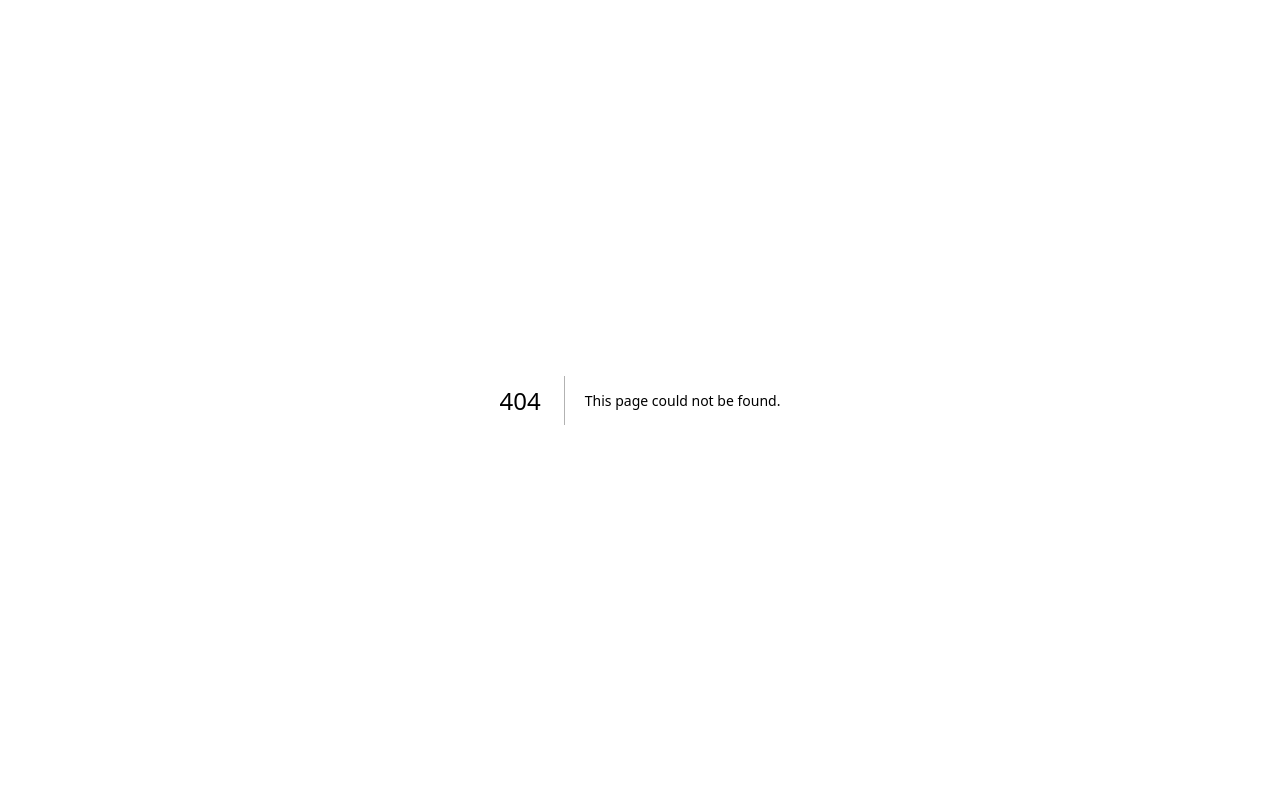
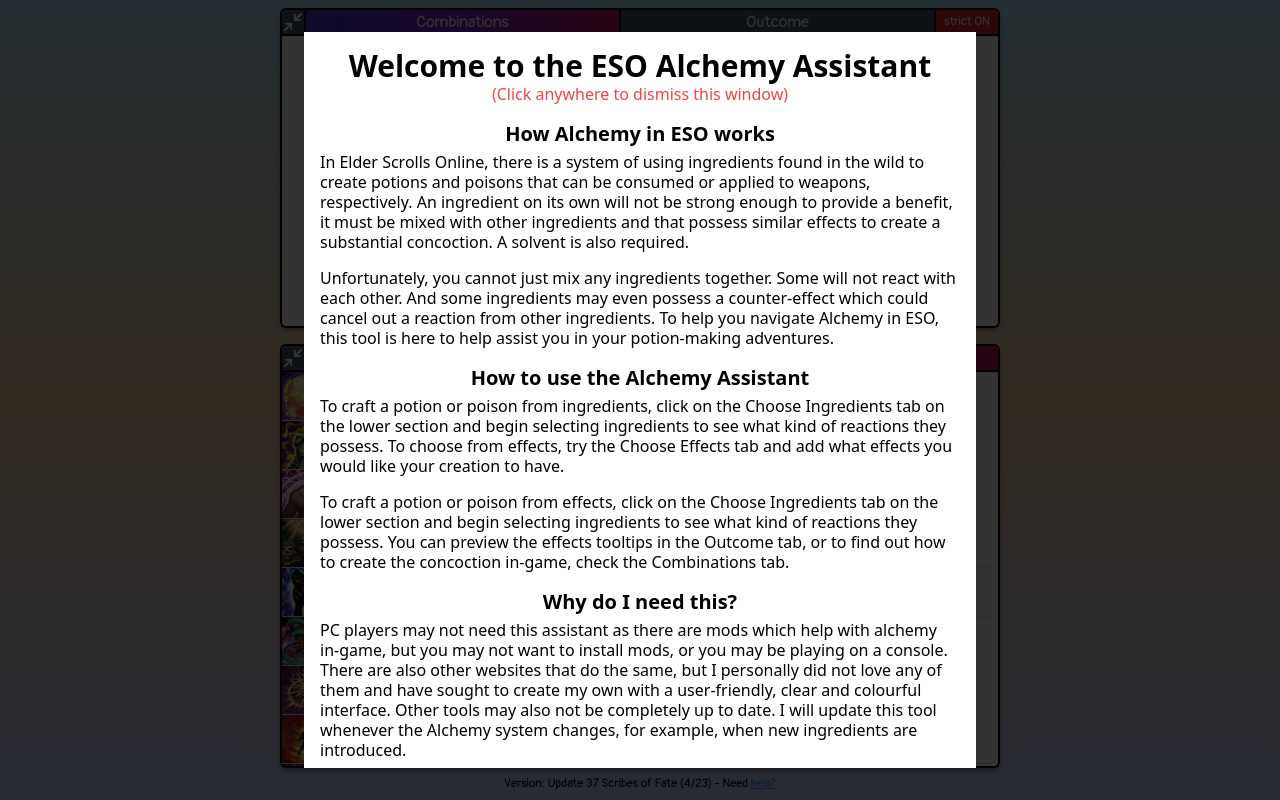
Before and after one commit to encodexed/alakaslam, a Next.js app: page /alchemy_assistant in a window 1280 px wide. Before the commit this address had no page. Built offline with nearby package versions, Linux system fonts and the light colour scheme.

Commit message:
Change file path, move version history

```diff
--- a/src/components/Content.js
+++ b/src/components/Content.js
@@ -17,7 +17,7 @@ function preloadImages(array) {
 	let list = preloadImages.list;
 	for (let i = 0; i < array.length; i++) {
 		let img = new Image();
-		img.onload = function() {
+		img.onload = function () {
 			let index = list.indexOf(this);
 			if (index !== -1) {
 				// remove image from the array once it's loaded
@@ -139,9 +139,6 @@ export default function Content(props) {
 
 	return (
 		<div className='flex flex-col max-w-3xl max-h-screen mx-auto'>
-			<div className='mt-2'>
-				<Version toggleShowInfo={props.toggleShowInfo} />
-			</div>
 			{selectionMode === "ingredients" && (
 				<SectionCard
 					tab1={"Outcome"}
@@ -211,6 +208,9 @@ export default function Content(props) {
 					/>
 				)}
 			</SectionCard>
+			<div className='mb-2'>
+				<Version toggleShowInfo={props.toggleShowInfo} />
+			</div>
 		</div>
 	);
 }
--- a/src/pages/index.js
+++ b/src/pages/index.js
@@ -11,17 +11,20 @@ export default function Home() {
 				</p>
 				<p>
 					Clearly, as you can see, I have not built this page. You must be
-					thinking... &quot;but Robbie, isn&apos;t this the home page of your
-					portfolio?&quot; Well yes it is. But I have prioritised making
-					projects so that I have a portfolio to share. It would be unusual
-					to have a portfolio page with nothing to display. But change is
-					coming...
+					thinking... &quot;but Robbie, isn&apos;t this the home page of
+					your portfolio?&quot; Well yes it is. But I have prioritised
+					making projects so that I have a portfolio to share. It would be
+					unusual to have a portfolio page with nothing to display. But
+					change is coming...
 				</p>
 				<p>
-					<span className='text-red-600'>Were you looking for the ESO Alchemy Assistant?</span> Try{" "}
+					<span className='text-red-600'>
+						Were you looking for the ESO Alchemy Assistant?
+					</span>{" "}
+					Try{" "}
 					<Link
 						className='text-blue-500 underline'
-						href='/eso/alchemy_assistant'
+						href='/alchemy_assistant'
 					>
 						here
 					</Link>
```
Also changed, not shown: src/pages/alchemy_assistant/index.js (renamed from src/pages/eso/alchemy_assistant/index.js).
